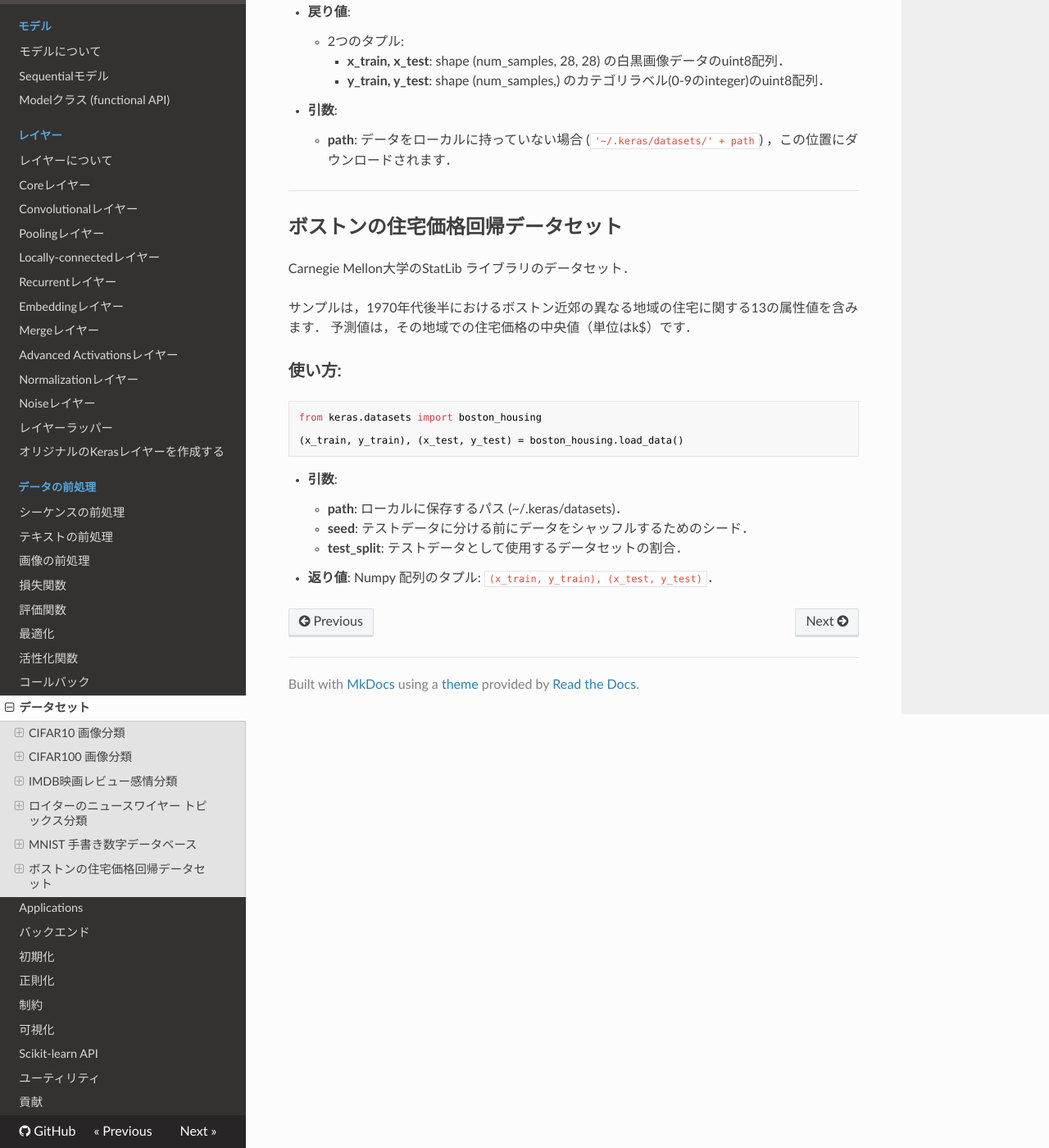
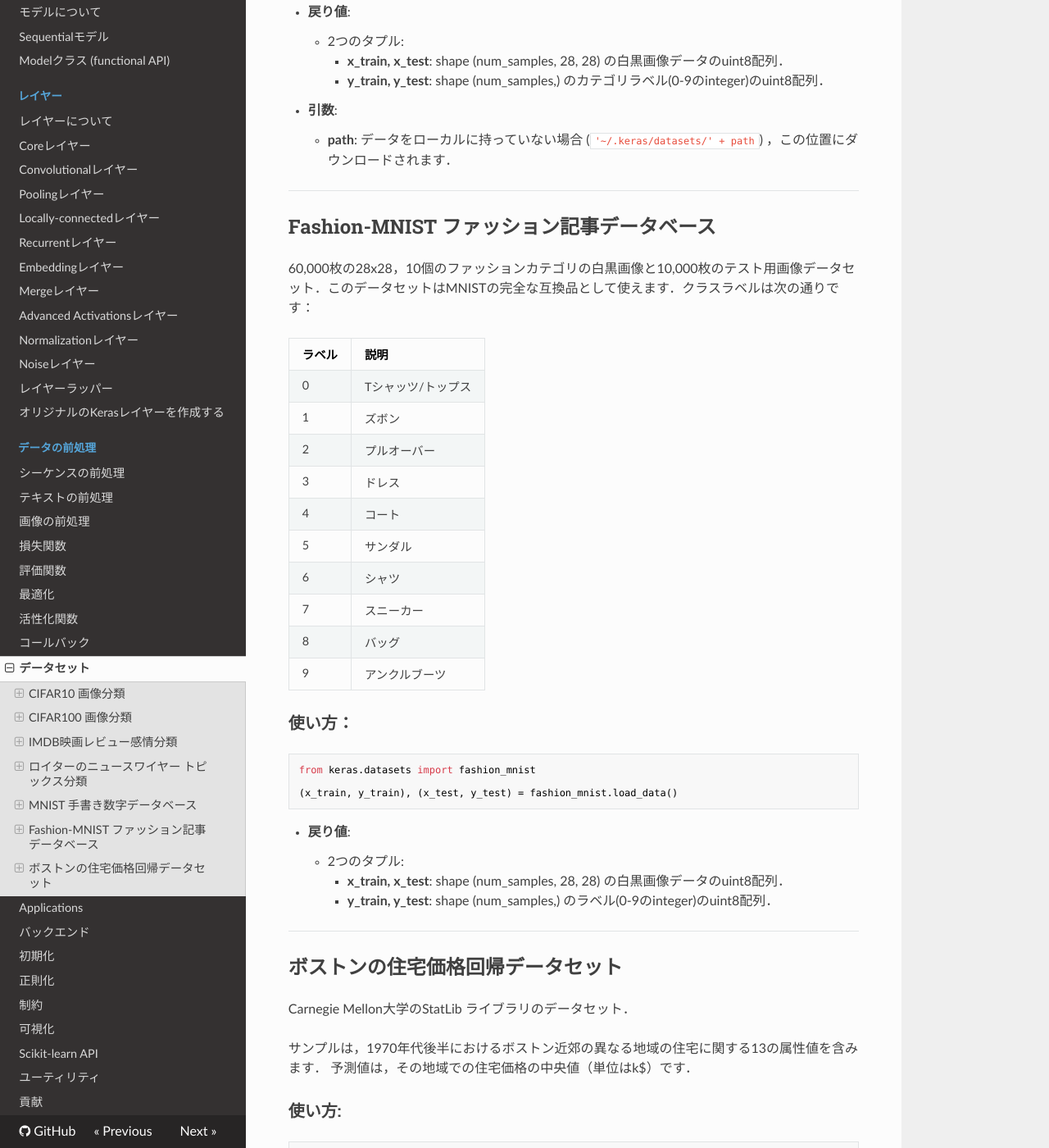
Before and after one commit to keras-team/keras-docs-ja, an MkDocs documentation site: the page built from sources/datasets.md, in a window 1280 px wide and 1400 px high, scrolled down 3221 px. Shown: the whole window at 82% size. Built offline with MkDocs 1.6.1, drawn with Linux system fonts in a browser that asks for light colours; nearby versions of some CDN libraries; old or Windows-style settings are respelled for this version of MkDocs.

Commit message:
Add fashion MNIST to datasets

````diff
--- a/sources/datasets.md
+++ b/sources/datasets.md
@@ -139,6 +139,38 @@ from keras.datasets import mnist
 
 ---
 
+## Fashion-MNIST ファッション記事データベース
+
+60,000枚の28x28，10個のファッションカテゴリの白黒画像と10,000枚のテスト用画像データセット．このデータセットはMNISTの完全な互換品として使えます．クラスラベルは次の通りです：
+
+| ラベル | 説明 |
+| --- | --- |
+| 0 | Tシャッツ/トップス |
+| 1 | ズボン |
+| 2 | プルオーバー |
+| 3 | ドレス |
+| 4 | コート |
+| 5 | サンダル |
+| 6 | シャツ |
+| 7 | スニーカー |
+| 8 | バッグ |
+| 9 | アンクルブーツ |
+
+### 使い方：
+
+```python
+from keras.datasets import fashion_mnist
+
+(x_train, y_train), (x_test, y_test) = fashion_mnist.load_data()
+```
+
+- __戻り値__:
+    - 2つのタプル:
+        - __x_train, x_test__: shape (num_samples, 28, 28) の白黒画像データのuint8配列．
+        - __y_train, y_test__: shape (num_samples,) のラベル(0-9のinteger)のuint8配列．
+
+---
+
 ## ボストンの住宅価格回帰データセット
 
 Carnegie Mellon大学のStatLib ライブラリのデータセット．
````
